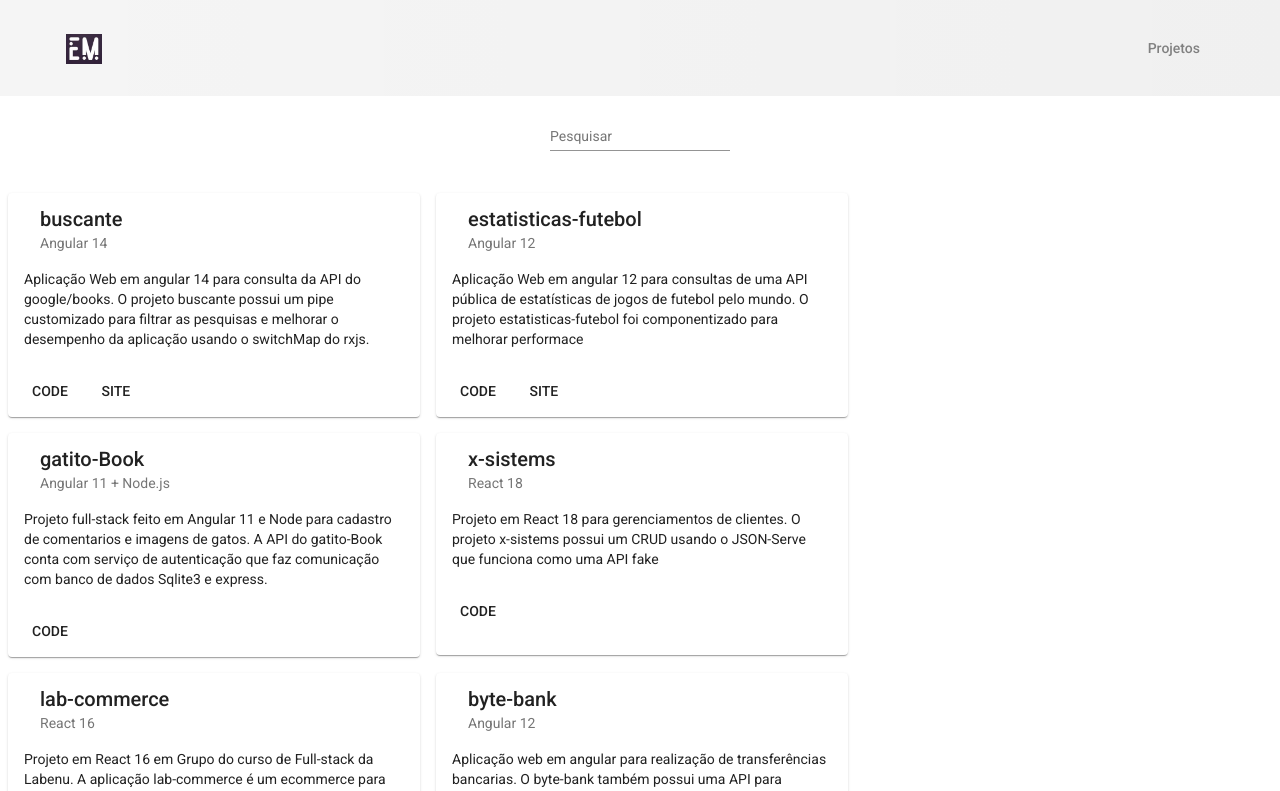
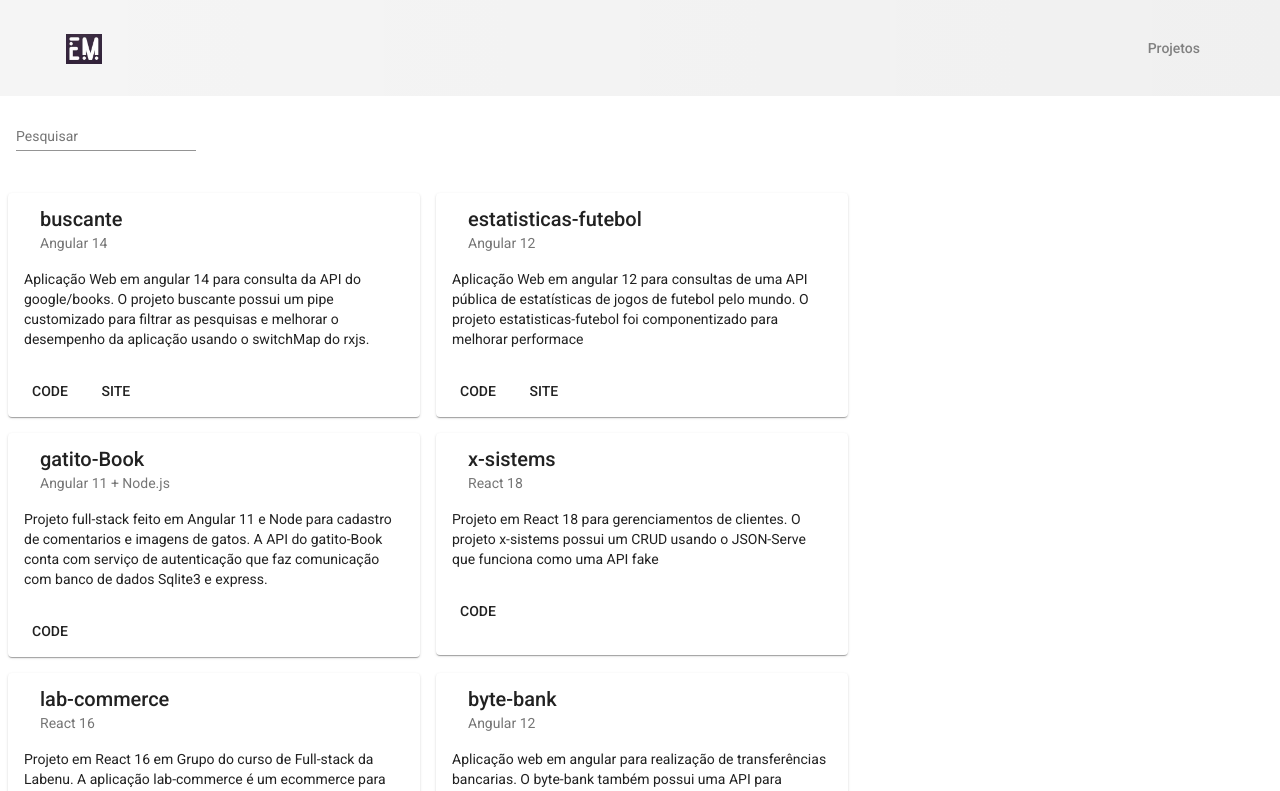
Before and after one commit to emillysant/portifolio, an Angular app: page /projects in a window 1280 px wide. Shown: the top 791 px of the page. Built offline with nearby package versions, Linux system fonts and the light colour scheme.

Commit message:
removendo ENACOM

```diff
--- a/src/app/components/contact/contact.component.html
+++ b/src/app/components/contact/contact.component.html
@@ -1,7 +1,7 @@
 <section class="container">
   <h1><strong>Contact</strong></h1>
   <div class="content">
-    <div *ngIf="dadosEnacom" class="dadosEnacom-container">
+    <!-- <div *ngIf="dadosEnacom" class="dadosEnacom-container">
       <mat-card class="logoEnacom-container">
         <img src="../../../assets/logo/logoFundoBrancoENACOM.png" />
       </mat-card>
@@ -31,7 +31,7 @@
           </mat-accordion>
         </mat-card-actions>
       </mat-card>
-    </div>
+    </div> -->
 
     <div class="contact-container">
       <mat-card class="card-contact-container">
--- a/src/app/views/projects/projects.component.css
+++ b/src/app/views/projects/projects.component.css
@@ -17,8 +17,8 @@
 .busca {
   display: flex;
   padding: 1rem;
-  align-items: center;
-  justify-content: center;
+  /* align-items: center;
+  justify-content: center; */
 }
 
 @media (max-width: 600px){
```
